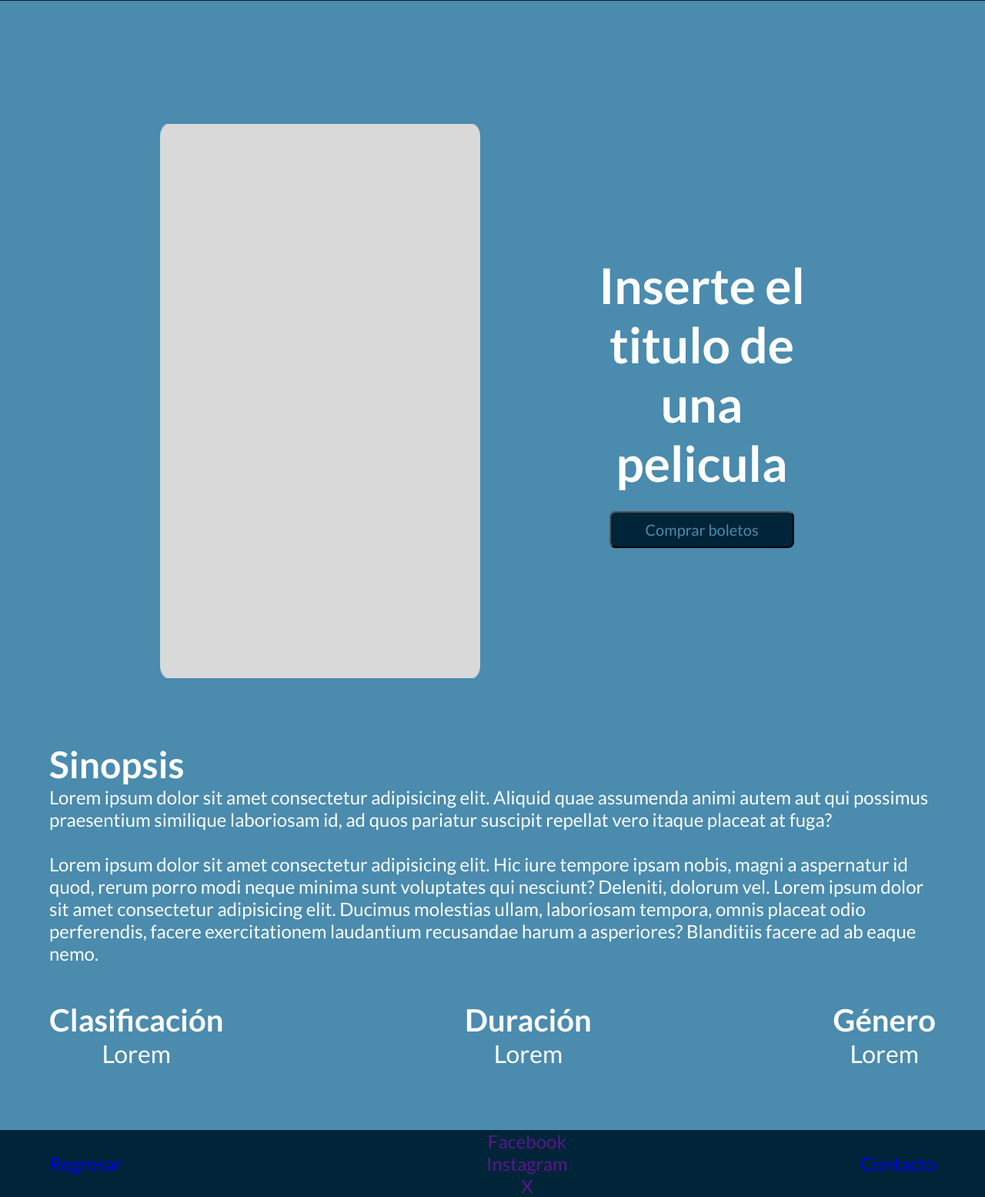
After one commit to s3bas06/Proyecto-final-programacion-web, a PHP site: page /pelicula.html in a window 1280 px wide. The commit adds this page. Shown: the part 334-1889 px from the top of the page at 77% size. Run offline with PHP 8.4, Linux system fonts and the light colour scheme.

Commit message:
Pelicula pagina avance

```diff
--- /dev/null
+++ b/pelicula.html
@@ -0,0 +1,77 @@
+<!DOCTYPE html>
+<html lang="en">
+<head>
+    <meta charset="UTF-8">
+    <meta name="viewport" content="width=device-width, initial-scale=1.0">
+    <title>Resumen de la pelicula</title>
+    <link rel="stylesheet" href="styles/peliculastyle.css">
+
+    <link rel="preconnect" href="https://fonts.googleapis.com">
+<link rel="preconnect" href="https://fonts.gstatic.com" crossorigin>
+<link href="https://fonts.googleapis.com/css2?family=Lato:ital,wght@0,100;0,300;0,400;0,700;0,900;1,100;1,300;1,400;1,700;1,900&display=swap" rel="stylesheet">
+</head>
+<body>
+    <div class="header">
+        <div class="header-options">
+            <button class="header-option">Peliculas</button>
+            <button class="header-option">Alimentos</button>
+            <button class="header-option">Promos</button>
+        </div>
+        <div class="user-icon">
+            <img src="assets/user-icon.png" alt="">
+        </div>
+    </div>
+
+    <main>
+        <div class="main-information">
+            <div class="movie-poster"><img src="assets/movie-big-poster.png" alt=""></div>
+            <div class="movie-main-information">
+                <h1 class="movie-title">Inserte el titulo de una pelicula</h1>
+                <button class="buy-button">Comprar boletos</button>
+            </div>
+        </div>
+
+        <div class="movie-information">
+            <div class="movie-sinopsis">
+                <h1>Sinopsis</h1>
+                <p>
+                    Lorem ipsum dolor sit amet consectetur adipisicing elit. Aliquid quae assumenda animi autem aut qui possimus praesentium similique laboriosam id, ad quos pariatur suscipit repellat vero itaque placeat at fuga?<br><br>
+                    Lorem ipsum dolor sit amet consectetur adipisicing elit. Hic iure tempore ipsam nobis, magni a aspernatur id quod, rerum porro modi neque minima sunt voluptates qui nesciunt? Deleniti, dolorum vel.
+                    Lorem ipsum dolor sit amet consectetur adipisicing elit. Ducimus molestias ullam, laboriosam tempora, omnis placeat odio perferendis, facere exercitationem laudantium recusandae harum a asperiores? Blanditiis facere ad ab eaque nemo.
+                </p>
+            </div>
+
+            <div class="movie-characteristics">
+                <div class="movie-classification-duration-genre">
+                    <h1>Clasificación</h1>
+                    <p>Lorem</p>
+                </div>
+
+                <div class="movie-classification-duration-genre">
+                    <h1>Duración</h1>
+                    <p>Lorem</p>
+                </div>
+
+                <div class="movie-classification-duration-genre">
+                    <h1>Género</h1>
+                    <p>Lorem</p>
+                </div>
+            </div>
+        </div>
+    </main>
+
+    <footer>
+        <div class="footer-content">
+            <div class="goback"><a href="index.html">Regresar</a></div>
+            <div class="social-networks">
+                <a href="">Facebook</a>
+                <a href="">Instagram</a>
+                <a href="">X</a>
+            </div>
+            <div class="contact"><a href="mailto:">Contacto</a></div>
+        </div>
+    </footer>
+
+
+</body>
+</html>
--- /dev/null
+++ b/styles/peliculastyle.css
@@ -0,0 +1,206 @@
+*{
+    padding: 0;
+    margin: 0;
+    font-family: 'Lato', sans-serif;
+}
+
+h1 {
+    color: white;
+}
+
+p{
+    color: white;
+}
+
+@media (max-width:1920px) {
+    /**********************************
+
+    Estilos del Header
+
+    **********************************/
+
+    .header {
+        background-color: #002438;
+        display: flex;
+        justify-content: space-between;
+        align-items: center;
+        padding: 1vw;
+    }
+    .header-options{
+        display: flex;
+        box-sizing: border-box;
+        align-items: center;
+        height: auto;
+        gap: 1em;
+    }
+
+    .header-option{
+        font-size: 1rem;
+        background-color: #38A1D9;
+        max-width: 100%;
+        padding: 0.5em 2em;
+        border-radius: 0.5rem;
+        margin: 0;
+    }
+
+    .user-icon{
+        display: inline-block;
+        background-color: #38A1D9;
+        padding: 0.2em;
+        border-radius: 0.5em;
+    }
+
+    /**********************************
+
+    Estilos del contenido principal
+
+    **********************************/
+
+    main{
+        background-color: #4A8BAE;
+        display: flex;
+        flex-direction: column;
+        align-items: center;
+        justify-content: center;
+        padding: 5rem 0;
+    }
+
+    .main-information{
+        display: flex;
+        justify-content: center;
+        align-items: center;
+        padding: 5rem 0;
+        width: 100%;
+        gap: 10%;
+    }
+
+    .movie-poster img{
+        width: 26rem;
+        height: 45rem;
+    }
+
+    .movie-main-information{
+        display: flex;
+        flex-direction: column;
+        align-items: center;
+        max-width: 20rem;
+    }
+
+    .movie-title{
+        font-size: 4rem;
+        text-align: center;
+        margin-bottom: 1.5rem;
+    }
+
+    .buy-button{
+        font-size: 1.25rem;
+        background-color: #002438;
+        width: 75%;
+        padding: 0.5em 2em;
+        border-radius: 0.5rem;
+        margin: 0;
+        color: #4A8BAE;
+
+        overflow: hidden;
+        text-overflow: ellipsis;
+        white-space: nowrap;
+    }
+
+    /**********************************
+
+    Estilo de sinopsis
+
+    **********************************/
+
+
+    .movie-sinopsis {
+        width: 90%;
+    }
+    .movie-sinopsis h1 {
+        font-size: 3rem;
+    }
+
+    .movie-sinopsis p {
+        font-size: 1.5rem;
+    }
+
+    /**********************************
+
+    Estilo de las caracteristicas de la pelicula
+
+    **********************************/
+
+    .movie-information{
+        display: flex;
+        flex-direction: column;
+        align-items: center;
+        justify-content:center;
+    }
+
+    .movie-characteristics{
+        width: 90%;
+        margin-top: 3rem;
+        display: flex;
+        flex-direction: row;
+        align-items: center;
+        justify-content: space-between;
+    }
+
+    .movie-classification-duration-genre{
+        display: flex;
+        flex-direction: column;
+        align-items: center;
+        justify-content: center;
+        text-align: center;
+    }
+    .movie-classification-duration-genre h1{
+        font-size: 2.5rem;
+    }
+
+    .movie-classification-duration-genre p{
+        font-size: 2rem;
+    }
+
+    /**********************************
+
+    Estilo del footer
+
+    **********************************/
+
+    footer{
+        background-color: #002438;
+        display: flex;
+        justify-content: center;
+    }
+
+    .footer-content{
+        display: flex;
+        flex-direction: row;
+        align-items: center;
+        justify-content: space-between;
+        width: 90%;
+    }
+    .social-networks{
+        display: flex;
+        flex-direction: column;
+        align-items: center;
+        justify-content: center;
+        padding-left: 5.8rem;
+    }
+
+    footer a {
+        text-decoration: none;
+        font-size: 1.5rem;
+    }
+
+
+
+}
+
+@media (max-width:320px) {
+
+}
+
+@media (max-width:768px) {
+
+}
```
Also changed, not shown: index.html (+15 -3 lines), styles/indexstyle.css (renamed from indexstyle.css, +33 -0 lines), assets/movie-big-poster.png (added).
